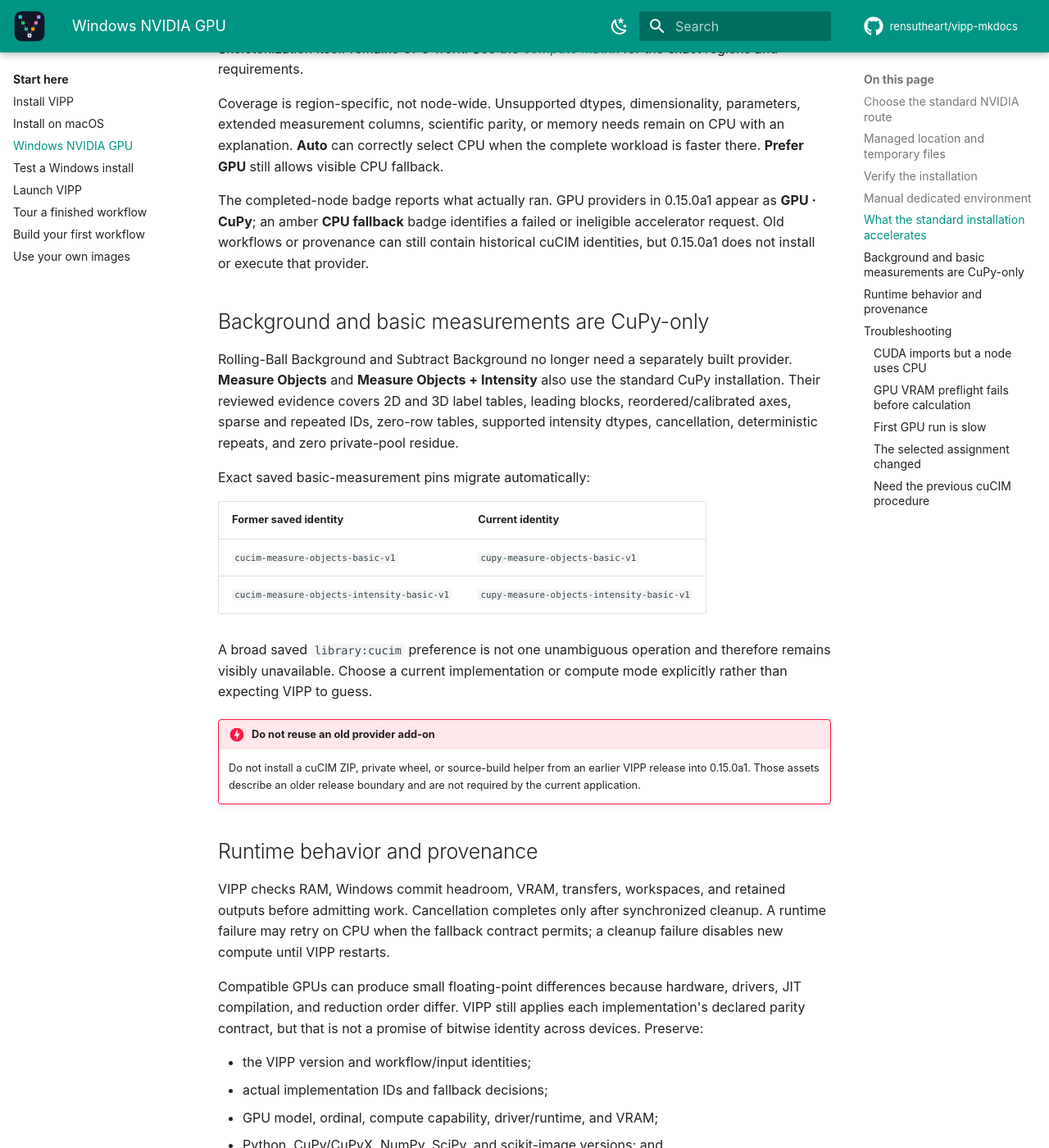
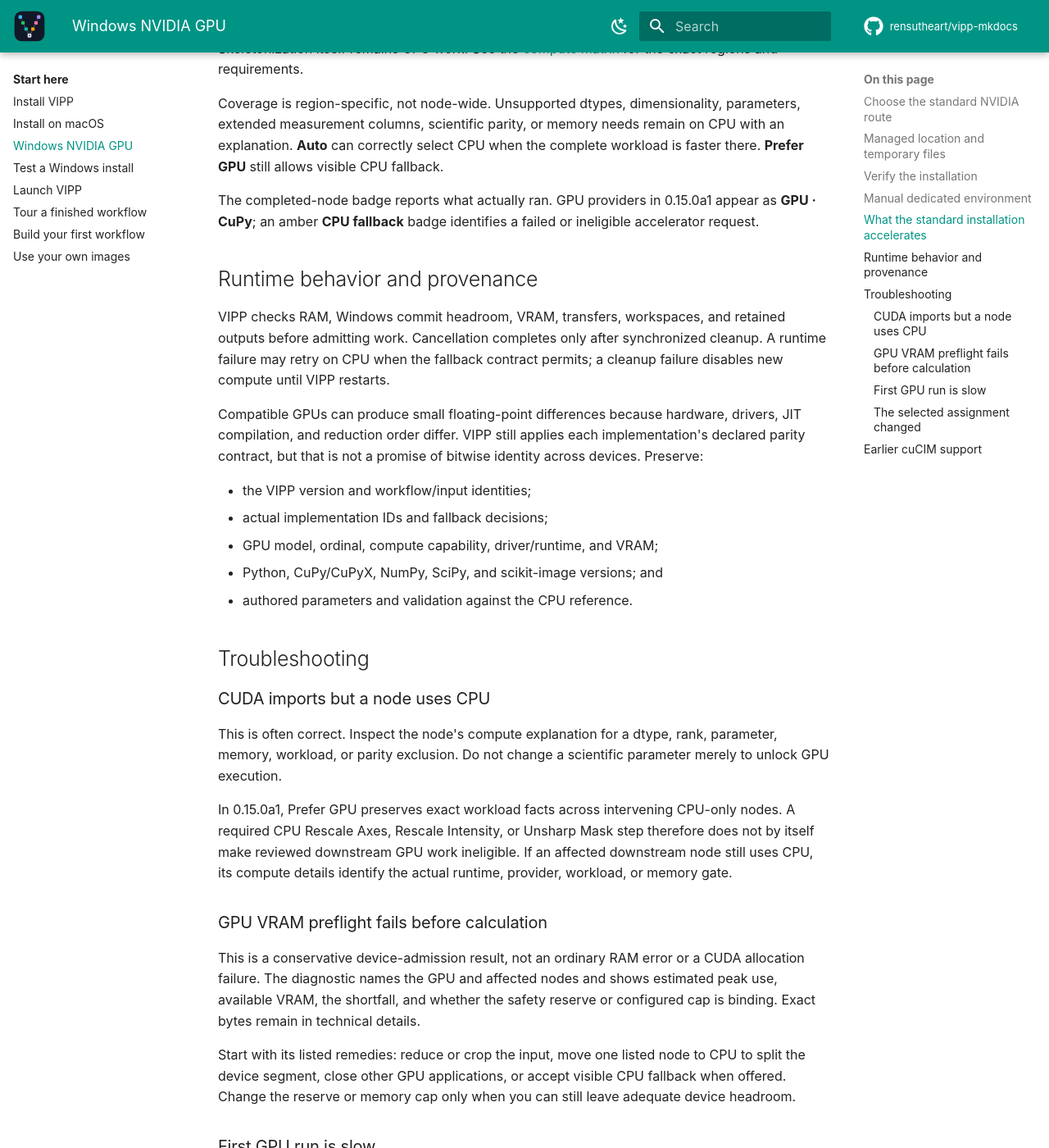
Before and after one commit to rensutheart/vipp-mkdocs, an MkDocs documentation site: the page built from docs/getting-started/windows-cuda.md, in a window 1280 px wide and 1400 px high, scrolled down 3350 px. Shown: the whole window at 82% size. Built offline with MkDocs 1.6.1 and Material for MkDocs 9.7.7, drawn with Linux system fonts in a browser that asks for light colours; plug-ins that fetch from the network failed and are left out; comment, search, counter and statistics services are not loaded; the version menu is left out; some of the changed text lies outside the part shown.

```diff
--- a/docs/getting-started/windows-cuda.md
+++ b/docs/getting-started/windows-cuda.md
@@ -3,8 +3,7 @@
 VIPP 0.15.0a1 uses one standard CUDA 13 installation for every current
 reviewed GPU implementation. The normal Windows installer is the recommended
 route. It installs CuPy/CuPyX and the matching CUDA component packages inside a
-private VIPP environment; no CUDA Toolkit, Visual Studio, CMake, `nvcc`, cuCIM
-bundle, or locally built provider wheel is required.
+private VIPP environment; no separate CUDA Toolkit or build tools are required.
 
 !!! warning "Use the exact 0.15.0a1 release"
     Download the installer and checksum only from the
@@ -138,33 +137,7 @@ fallback.
 
 The completed-node badge reports what actually ran. GPU providers in 0.15.0a1
 appear as **GPU · CuPy**; an amber **CPU fallback** badge identifies a failed or
-ineligible accelerator request. Old workflows or provenance can still contain
-historical cuCIM identities, but 0.15.0a1 does not install or execute that provider.
-
-## Background and basic measurements are CuPy-only
-
-Rolling-Ball Background and Subtract Background no longer need a separately
-built provider. **Measure Objects** and **Measure Objects + Intensity** also use
-the standard CuPy installation. Their reviewed evidence covers 2D and 3D label
-tables, leading blocks, reordered/calibrated axes, sparse and repeated IDs,
-zero-row tables, supported intensity dtypes, cancellation, deterministic
-repeats, and zero private-pool residue.
-
-Exact saved basic-measurement pins migrate automatically:
-
-| Former saved identity | Current identity |
-| --- | --- |
-| `cucim-measure-objects-basic-v1` | `cupy-measure-objects-basic-v1` |
-| `cucim-measure-objects-intensity-basic-v1` | `cupy-measure-objects-intensity-basic-v1` |
-
-A broad saved `library:cucim` preference is not one unambiguous operation and
-therefore remains visibly unavailable. Choose a current implementation or
-compute mode explicitly rather than expecting VIPP to guess.
-
-!!! danger "Do not reuse an old provider add-on"
-    Do not install a cuCIM ZIP, private wheel, or source-build helper from an
-    earlier VIPP release into 0.15.0a1. Those assets describe an older release
-    boundary and are not required by the current application.
+ineligible accelerator request.
 
 ## Runtime behavior and provenance
 
@@ -221,11 +194,22 @@ Machine-local evidence is invalidated when the graph, source revision,
 parameters, compute intent, implementation catalogue, environment, or device
 changes. Run **Find fastest pipeline…** again and review the new evidence.
 
-### Need the previous cuCIM procedure
+## Earlier cuCIM support
 
-Use the matching archived release page for the old environment. Do not apply
-that procedure to 0.15.0a1. The [0.13.0a7 release page](../releases/0.13.0a7.md) is
-preserved as the historical record.
+[VIPP 0.13.0a7](../releases/0.13.0a7.md) was the last release with optional
+cuCIM support. Current releases use CuPy/CuPyX for GPU processing.
+
+In the historical RTX 5090 comparison, the clearest cuCIM gain over a ready
+CuPy/CuPyX equivalent was the **Median Filter** primitive with a `uint16`
+31 × 31 window: **1.42× faster** (57.2 ms versus 81.3 ms, including transfers).
+Gaussian, small-window median, Sobel, and binary closing showed little benefit.
+These were library-primitive timings on one machine, not complete VIPP-node
+benchmarks. See the
+[comparison benchmark table](https://github.com/rensutheart/napari-vipp/blob/b4ef16e100143336a5f7488aca8879b667204361/docs/cucim-windows-source-evaluation.md#standard-benchmark-results).
+
+The later **Measure Objects** and **Measure Objects + Intensity** comparison
+favored CuPy in all 14 matched cases; see the
+[measurement benchmarks](https://github.com/rensutheart/napari-vipp/blob/23e5866cfad7562cb1490e4405ff874cedf964b2/docs/benchmarks/measurements-cupy-windows-rtx5090.md#historical-provider-comparison).
 
 Continue with [Choose CPU or GPU compute](../how-to/choose-compute.md) and the
 [official v0.15.0a1 release](https://github.com/rensutheart/napari-vipp/releases/tag/v0.15.0a1).
--- a/docs/reference/validation-status.md
+++ b/docs/reference/validation-status.md
@@ -657,9 +657,7 @@ same as an external comparison or assay validation. The distinction matters:
   Apple accelerator. The
   [CPU/GPU matrix](../how-to/choose-compute.md#gpu-regions-in-0150a1) is a
   readable summary; the runtime policy/decision remains authoritative.
-- The current public GPU catalogue is CuPy/CuPyX-only. VIPP 0.15.0a1 does not
-  install or execute cuCIM, and the retired private-wheel/source-build route
-  must not be added to a current environment. See the
+- The current public GPU catalogue uses CuPy/CuPyX. See the
   [Windows CUDA guide](../getting-started/windows-cuda.md).
 - Batch processing remains local-file and pairs source lists positionally,
   although each resolved item is pinned to a canonical SourceItem rather than
```
Also changed, not shown: CONTRIBUTING.md (+3 -0 lines), docs/getting-started/installation.md (+1 -3 lines), docs/getting-started/windows-field-acceptance.md (+0 -3 lines).
